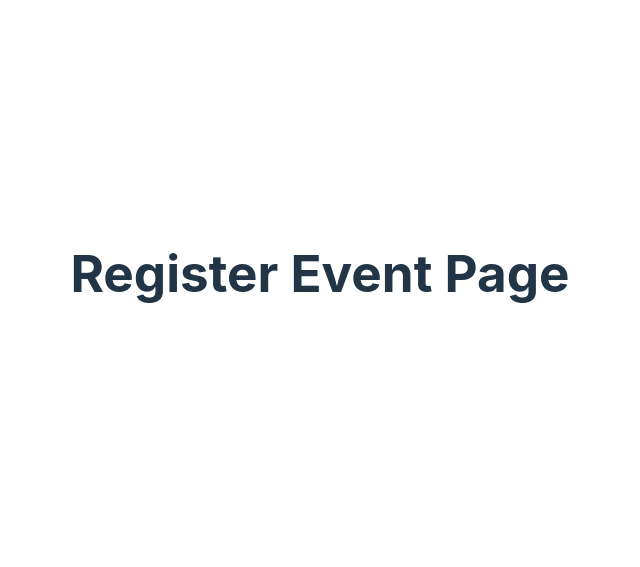
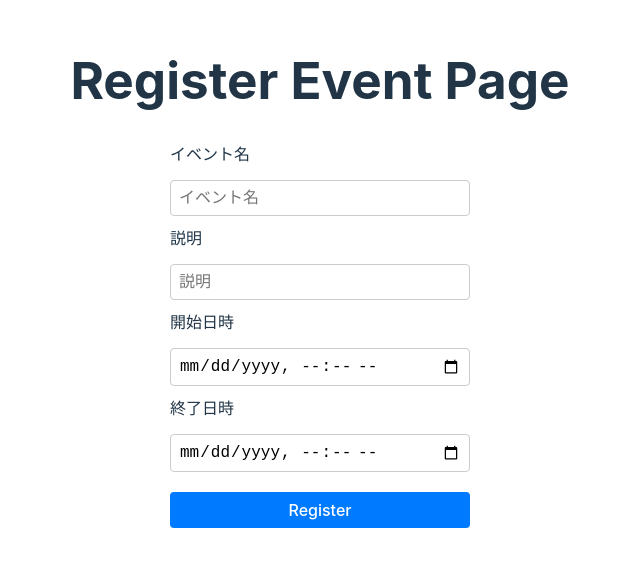
Before and after one commit to GreenTeaProgrammers/MatsuriSNS, a React (Vite) app in the folder frontend/: page /register_event in a window 1280 px wide. Shown: the part 127-694 px from the top of the page, without its empty margins (320-960 px from the left). Built offline with nearby package versions, Linux system fonts and the light colour scheme.

Commit message:
feat: Add form of name, desc, date

```diff
--- /dev/null
+++ b/frontend/src/components/RegisterEventForm.tsx
@@ -0,0 +1,65 @@
+import React, { useState } from 'react';
+import './css/RegisterEventForm.css';
+
+const RegisterEventForm: React.FC = () => {
+  const [eventName, setEventName] = useState('');
+  const [description, setDescription] = useState('');
+  const [startDate, setStartDate] = useState('');
+  const [endDate, setEndDate] = useState('');
+
+  const handleSubmit = (e: React.FormEvent) => {
+    e.preventDefault(); // フォームのデフォルトの送信動作を防止
+
+    // フォームデータの処理をここに追加します
+    console.log('イベント名:', eventName);
+    console.log('説明:', description);
+    console.log('開始日:', startDate);
+    console.log('終了日:', endDate);
+
+    // TODO: 実際の登録処理を追加
+  };
+
+  return (
+    <div>
+      <form className="register-event-form" onSubmit={handleSubmit}>
+        <label htmlFor="eventName">イベント名</label>
+        <input
+          id="eventName"
+          type="text"
+          placeholder="イベント名"
+          value={eventName}
+          onChange={(e) => setEventName(e.target.value)}
+        />
+
+        <label htmlFor="description">説明</label>
+        <input
+          id="description"
+          type="text"
+          placeholder="説明"
+          value={description}
+          onChange={(e) => setDescription(e.target.value)}
+        />
+
+        <label htmlFor="startDate">開始日時</label>
+        <input
+          id="startDate"
+          type="datetime-local" // datetime-localで日付と時間を入力
+          value={startDate}
+          onChange={(e) => setStartDate(e.target.value)}
+        />
+
+        <label htmlFor="endDate">終了日時</label>
+        <input
+          id="endDate"
+          type="datetime-local" // datetime-localで日付と時間を入力
+          value={endDate}
+          onChange={(e) => setEndDate(e.target.value)}
+        />
+
+        <button type="submit">Register</button>
+      </form>
+    </div>
+  );
+};
+
+export default RegisterEventForm;
--- /dev/null
+++ b/frontend/src/components/css/RegisterEventForm.css
@@ -0,0 +1,33 @@
+.register-event-form {
+  display: flex;
+  flex-direction: column;
+  gap: 10px;
+  width: 300px;
+  margin: 0 auto;
+}
+
+.register-event-form label {
+  font-weight: bold;
+  margin-bottom: 4px;
+  text-align: left;
+}
+
+.register-event-form input,
+.register-event-form button {
+  padding: 8px;
+  font-size: 16px;
+  border: 1px solid #ccc;
+  border-radius: 4px;
+}
+
+.register-event-form button {
+  background-color: #007bff;
+  color: white;
+  cursor: pointer;
+  border: none;
+  margin-top: 10px;
+}
+
+.register-event-form button:hover {
+  background-color: #0056b3;
+}
--- a/frontend/src/pages/RegisterEventPage.tsx
+++ b/frontend/src/pages/RegisterEventPage.tsx
@@ -1,6 +1,11 @@
+import RegisterEventForm from "../components/RegisterEventForm";
+
 const RegisterEventPage = () => {
 	return (
-		<h1>Register Event Page</h1>
+		<div>
+			<h1>Register Event Page</h1>
+			<RegisterEventForm />
+		</div>
 	);
 }
 
```
